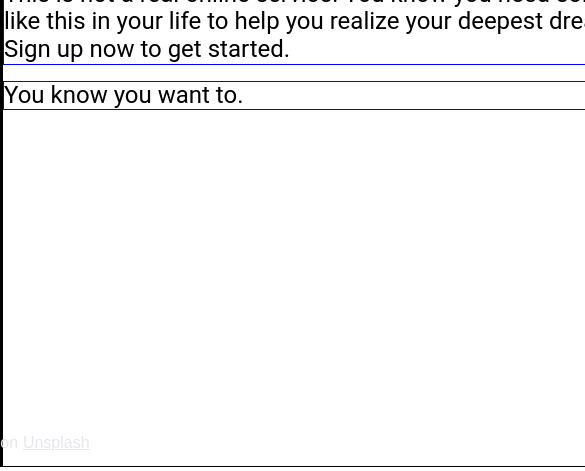
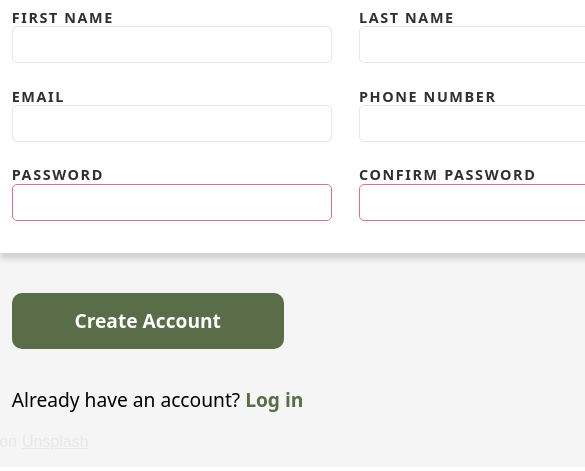
Before and after one commit to gianluiss/Sign-up_Form, a plain HTML site: page index.html in a window 390 px wide. Shown: the part 377-848 px from the top of the page, 585 px wide, since content can reach past the window. Drawn offline with nearby package versions, Linux system fonts and the light colour scheme.

Commit message:
Completed Right Section (Finished) - Finished what is required in the project   but lacks more features that are needed. - Lacks:     > script for confirm password     > responsive design

```diff
--- a/index.html
+++ b/index.html
@@ -29,13 +29,52 @@
             <p>
                 This is not a real online service! You know you need something
                 like this in your life to help you realize your deepest dreams.
-                Sign up <span>now</span> to get started.
+                Sign up <span class="italic">now</span> to get started.
             </p>
+            <p>You <span class="italic">know</span> you want to.</p>
         </div>
 
-        <div class="text-container">
-            <p>You <span>know</span> you want to.</p>
+        <div class="sign-up-div">
+            <p>Let's do this!</p>
+            <form action="sample.com" method="post" id="sign-up-form">
+                <div class="form-group">
+                    <div class="form-input">
+                        <label for="first-name">FIRST NAME</label>
+                        <input type="text" id="first-name" name="first-name" required>
+                    </div>
+                    <div class="form-input">
+                        <label for="user-email">EMAIL</label>
+                        <input type="email" id="user-email" name="user-email" required>
+                    </div>
+                    <div class="form-input">
+                        <label for="user-password">PASSWORD</label>
+                        <input type="password" id="user-password" name="user-password" class="password" required>
+                    </div>
+                </div>
+
+                <div class="form-group">
+                    <div class="form-input">
+                        <label for="last-name">LAST NAME</label>
+                        <input type="text" id="last-name" name="last-name" required>
+                    </div>
+                    <div class="form-input">
+                        <label for="phone-number">PHONE NUMBER</label>
+                        <input type="tel" id="phone-number" name="phone-number" required>
+                    </div>
+                    <div class="form-input">
+                        <label for="confirm-password">CONFIRM PASSWORD</label>
+                        <input type="password" id="confirm-password" name="confirm-password" class="password" required>
+                    </div>
+                </div>
+            </form>
         </div>
+
+        <button type="submit" form="sign-up-form" id="create-btn">
+            Create Account
+        </button>
+
+        <p class="has-acc" id="have-an-acc">Already have an account? <span class="has-acc" id="log-in">Log in</span></p>
+
     </section>
 
 </body>
--- a/styles.css
+++ b/styles.css
@@ -5,6 +5,7 @@
 
 :root {
     --standard-white: #E5E7EB;
+    --container-margin: 3vw;
 }
 
 * {
@@ -18,7 +19,6 @@ body {
 }
 
 section {
-    border: 0.1rem solid black;
     display: flex;
 }
 
@@ -77,19 +77,128 @@ a {
     font-family: sans-serif, 'Roboto', system-ui;
 }
 
-
 .right {
     flex: 2;
     display: flex;
     flex-direction: column;
     justify-content: center;
-    gap: 1rem;
+    gap: 2.5rem;
+    background-color: whitesmoke;
 }
 
 .text-container {
+    display: flex;
+    flex-direction: column;
+    gap: 1.5rem;
     color: black;
-    font-size: 1.5rem;
-    font-family: 'Roboto', Helvetica, sans-serif;
+    font-size: 2rem;
+    /*font-family: 'Roboto', Helvetica, sans-serif;*/
+    font-family: Arial, Helvetica, sans-serif;
+    font-weight: bold;
+    width: 62rem;
+    margin-left: var(--container-margin);
+    margin-bottom: 3vh;
+}
+
+.italic {
+    font-style: italic;
+}
+
+.sign-up-div {
+    /*border: 1px solid salmon;*/
+    height: 40vh;
+    width: 100%;
+    background-color: white;
+    box-shadow: 0 6px 6px rgba(0, 0, 0, 0.15);
+    color: rgba(0, 0, 0, 0.815);
+    display: flex;
+    flex-direction: column;
+    justify-content: center;
+    gap: 3vh;
+}
+
+.sign-up-div > p {
+    margin-left: var(--container-margin);
+    font-size: 2rem;
+    font-family: Arial, 'Roboto', Helvetica, sans-serif;
+    font-weight: bold;
+}
+
+input {
+    border: 1px solid #E5E7EB;
+    height: 2.3rem;
+    border-radius: 5px;
+    padding-left: 12px;
+}
+
+input:focus {
+    box-shadow: 0 6px 6px rgba(0, 0, 0, 0.15);
+    outline: none;
     border: 1px solid blue;
-    width: 42rem;
 }
+
+.password:focus:invalid {
+    box-shadow: 0 6px 6px rgba(0, 0, 0, 0.15);
+    outline: none;
+    border: 1px solid blue;
+}
+
+.password:invalid {
+    border-color: palevioletred;
+}
+
+label {
+    font-size: 0.9rem;
+    font-weight: bold;
+    letter-spacing: 0.1rem;
+}
+
+form {
+    margin-left: var(--container-margin);
+    display: flex;
+    gap: 7vw;
+}
+
+.form-group {
+    display: flex;
+    flex-direction: column;
+    gap: 3vh;
+}
+
+.form-input {
+    display: flex;
+    flex-direction: column;
+    width: 20rem;
+}
+
+#create-btn {
+    border: none;
+    background-color: #596D48;
+    color: white;
+    font-size: 1.2rem;
+    font-weight: bold;
+    width: 17rem;
+    height: 3.5rem;
+    border-radius: 10px;
+    margin-left: var(--container-margin);
+    cursor: pointer;
+}
+
+
+#create-btn:focus {
+  outline: none;
+  background-color: #596d48da;
+}
+
+.has-acc {
+    font-size: 1.2rem;
+}
+
+#have-an-acc {
+    margin-left: var(--container-margin);
+}
+
+#log-in {
+    color: #596D48;
+    font-weight: bold;
+}
```
